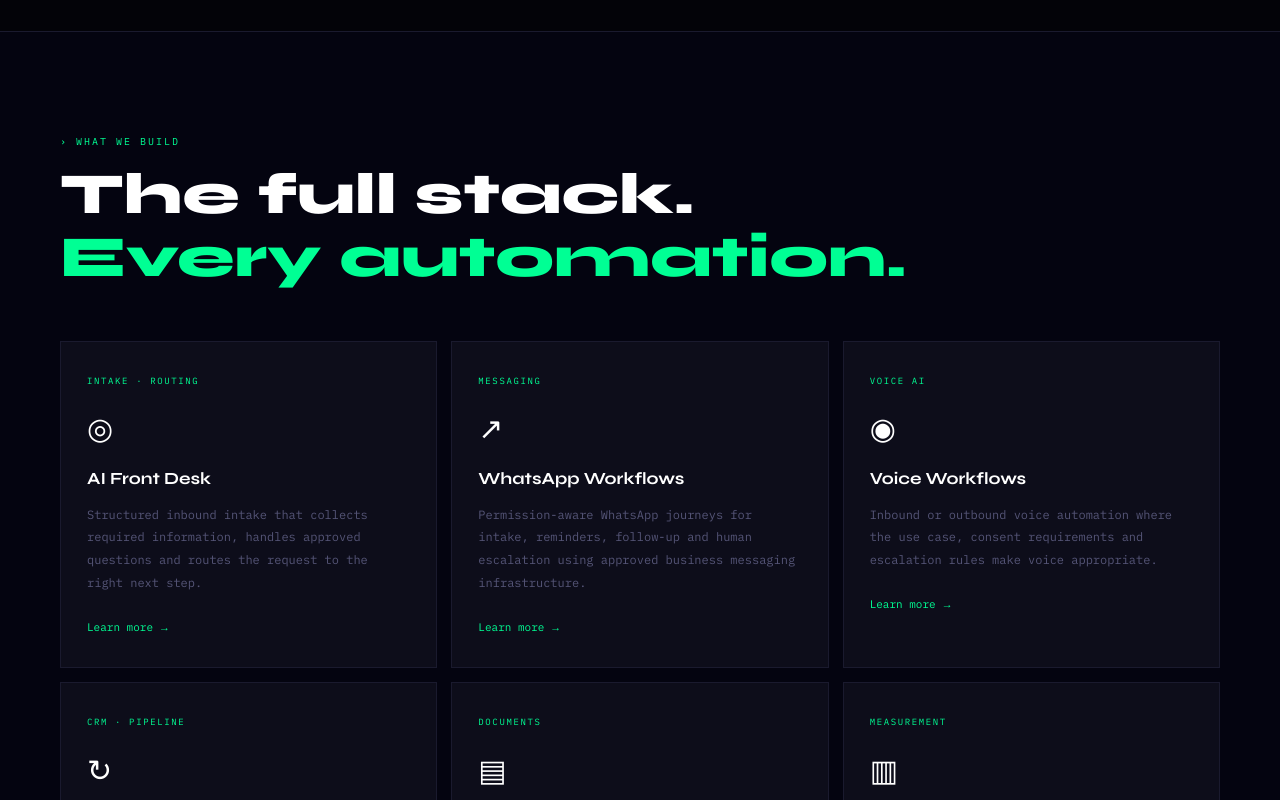
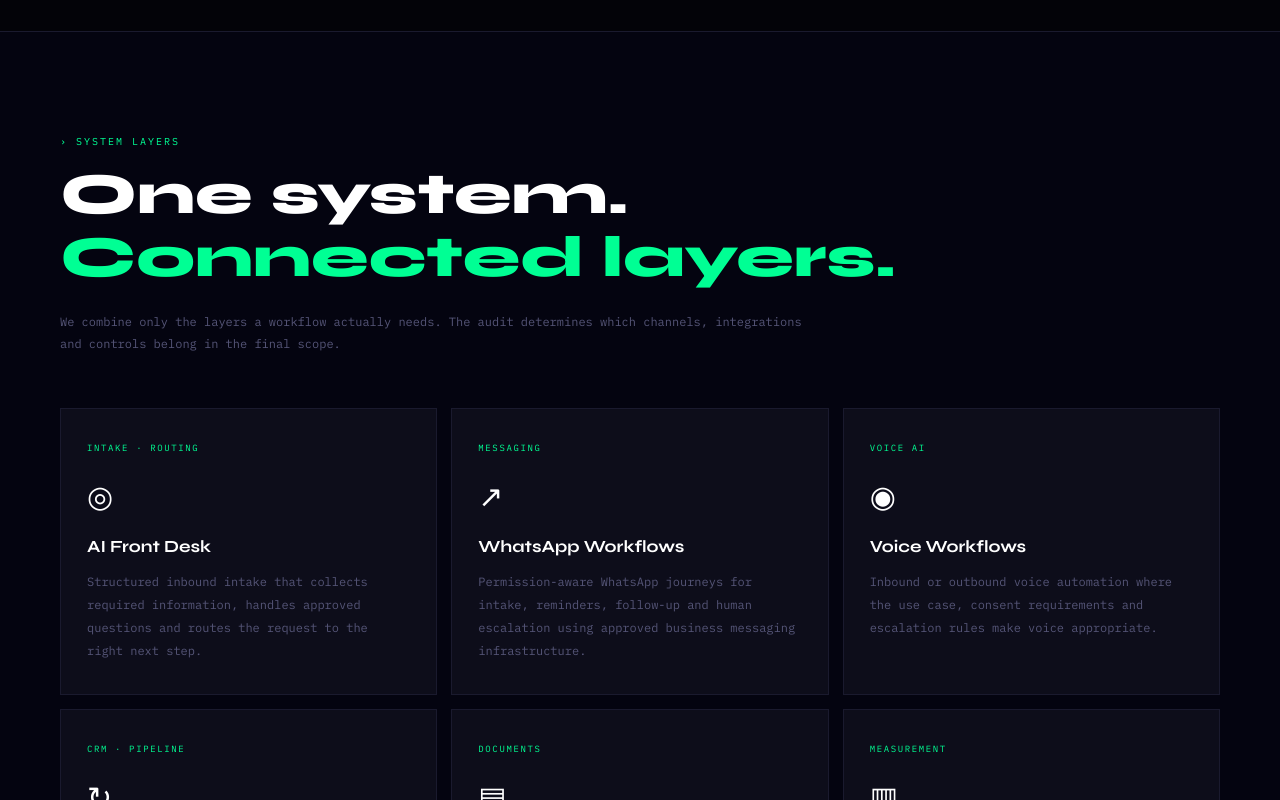
Before and after one commit to Abuhurerakhan0407/shalcon-intelligence, a React (Vite) app: page / in a window 1280 px wide. Shown: the part 4260-5060 px from the top of the page. Built offline with nearby package versions, Linux system fonts and the light colour scheme; a web font is replaced by a local one.

Commit message:
Reframe services as connected system layers

```diff
--- a/src/components/ServicesSection.jsx
+++ b/src/components/ServicesSection.jsx
@@ -1,31 +1,23 @@
 import { SERVICES, G } from "../data/content.js";
 import Section from "./Section.jsx";
 
-/**
- * ServicesSection — 6 service cards (brief §4 #services).
- * PHASE 3: static cards from content.js. Hover-sweep + scroll reveal in Phase 5.
- */
 export default function ServicesSection() {
   return (
-    <Section id="services" eyebrow="WHAT WE BUILD" background="#040410">
-      <h2 className="syne" style={{ fontSize: "clamp(28px,5vw,58px)", fontWeight: 800, lineHeight: 1.08, marginBottom: 52 }}>
-        The full stack.<br />
-        <span style={{ color: G.green }}>Every automation.</span>
+    <Section id="services" eyebrow="SYSTEM LAYERS" background="#040410">
+      <h2 className="syne" style={{ fontSize: "clamp(28px,5vw,58px)", fontWeight: 800, lineHeight: 1.08, marginBottom: 22 }}>
+        One system.<br /><span style={{ color: G.green }}>Connected layers.</span>
       </h2>
+      <p className="mono" style={{ color: G.muted, fontSize: 12, lineHeight: 1.9, maxWidth: 760, marginBottom: 52 }}>
+        We combine only the layers a workflow actually needs. The audit determines which channels, integrations and controls belong in the final scope.
+      </p>
 
       <div className="grid-cards-3" style={{ gap: 14 }}>
         {SERVICES.map((s) => (
           <div key={s.title} className="service-card">
-            <div className="mono" style={{ color: G.green, fontSize: 9, letterSpacing: ".18em", marginBottom: 18 }}>
-              {s.tag}
-            </div>
+            <div className="mono" style={{ color: G.green, fontSize: 9, letterSpacing: ".18em", marginBottom: 18 }}>{s.tag}</div>
             <div style={{ fontSize: 30, marginBottom: 16 }}>{s.icon}</div>
             <h3 className="syne" style={{ fontSize: 17, fontWeight: 700, marginBottom: 12 }}>{s.title}</h3>
             <p className="mono" style={{ color: G.muted, fontSize: 12, lineHeight: 1.9 }}>{s.desc}</p>
-            <div style={{ marginTop: 24, display: "flex", alignItems: "center", gap: 8, color: G.green, fontFamily: "'IBM Plex Mono',monospace", fontSize: 11 }}>
-              <span>Learn more</span>
-              <span>→</span>
-            </div>
           </div>
         ))}
       </div>
```
